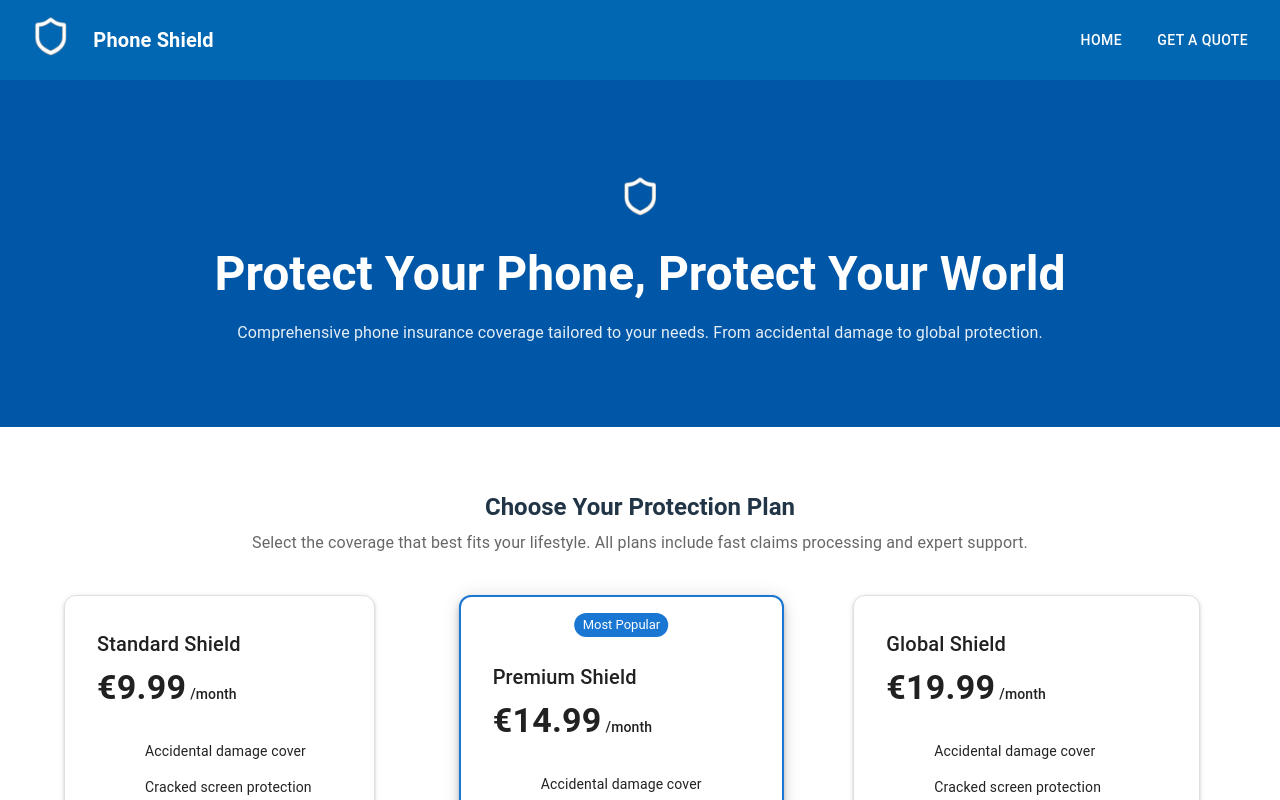
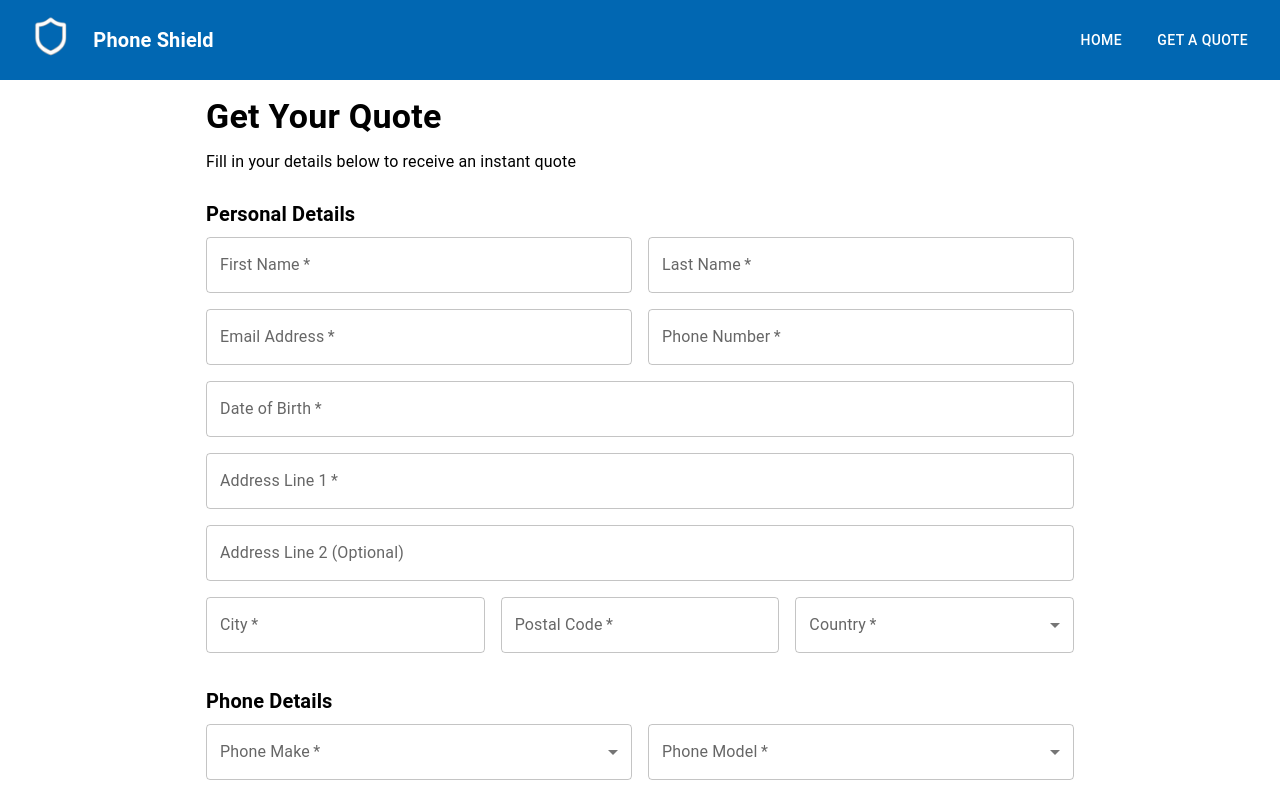
Before and after one commit to CoffeeMan1ac/project-streamline, a React app in the folder frontend/: page /quotes in a window 1280 px wide. Shown: the top 800 px of the page. Built offline with nearby package versions, Linux system fonts and the light colour scheme; some icons are missing; the HTML template or start-up script is replaced by a standard one.

Commit message:
Added navbar, routing, testing

```diff
--- a/frontend/src/pages/Home.tsx
+++ b/frontend/src/pages/Home.tsx
@@ -1,16 +1,25 @@
+import { BrowserRouter, Routes, Route } from "react-router-dom";
 import Navbar from "../components/Navbar";
 import HeroSection from "../components/HeroSection";
 import PricingSection from "../components/PricingSection";
 import Footer from "../components/Footer";
+import QuotesPage from "../pages/QuotesPage";
 
 const Home = () => {
   return (
-    <>
+    <BrowserRouter>
       <Navbar />
-      <HeroSection />
-      <PricingSection />
-      <Footer />
-    </>
+      <Routes>
+        <Route path="/" element={
+          <>
+            <HeroSection />
+            <PricingSection />
+            <Footer />
+          </>
+        } />
+        <Route path="/quotes" element={<QuotesPage />} />
+      </Routes>
+    </BrowserRouter>
   );
 };
 
```
Also changed, not shown: 1 other file (tests, documents, lock files or other folders).
